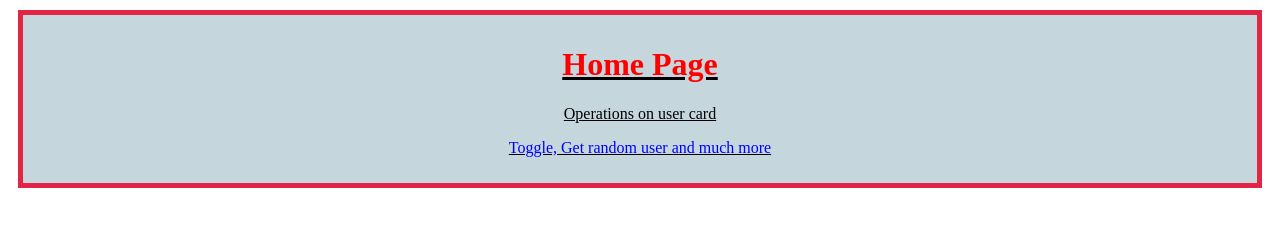
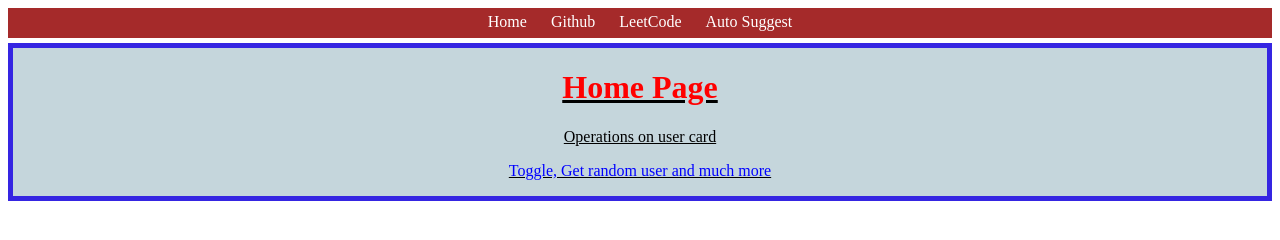
Before and after one commit to novicecode050/autosuggest, a website: page frontend/index.html in a window 1280 px wide. Drawn offline with Linux system fonts and the light colour scheme.

Commit message:
Creating Custom Navigation Bar

```diff
--- a/frontend/index.css
+++ b/frontend/index.css
@@ -7,10 +7,8 @@ h1{
     /* border: 4px;
     border-style:dashed;
     border-color:pink; */
-    border: 5px solid rgb(226, 37, 68);
+    border: 5px solid rgb(53, 37, 226);
     background-color: rgb(197, 214, 220);
-    padding: 10px;
-    margin: 10px;
 }
 #p2{
     color:blue;
@@ -18,3 +16,16 @@ h1{
 #home-intro:hover{
     background-color: rgb(149, 199, 149);
 }
+#nav{
+ text-align: center;
+ background-color:brown;
+ height:25px;
+ padding-top: 5px;
+ margin-bottom: 5px;
+}
+
+#nav a{
+    color: white;
+    text-decoration: none;
+    padding: 10px;
+}
--- a/frontend/index.html
+++ b/frontend/index.html
@@ -7,6 +7,12 @@
     <link rel="stylesheet" href="index.css">
 </head>
 <body>
+    <div id="nav">
+        <a href="/">Home</a>
+        <a href="https://github.com" target="_blank">Github</a>
+        <a href="https://leetcode.com" target="_blank">LeetCode</a>
+        <a href="./pages/autosuggest.html" >Auto Suggest</a>
+    </div>
     <div id="home-intro"><h1>Home Page</h1>
     <p id="p1">Operations on user card</p>
     <p id="p2">Toggle, Get random user and much more</p>
```
Also changed, not shown: frontend/pages/autosuggest.html (added, +12 -0 lines).
